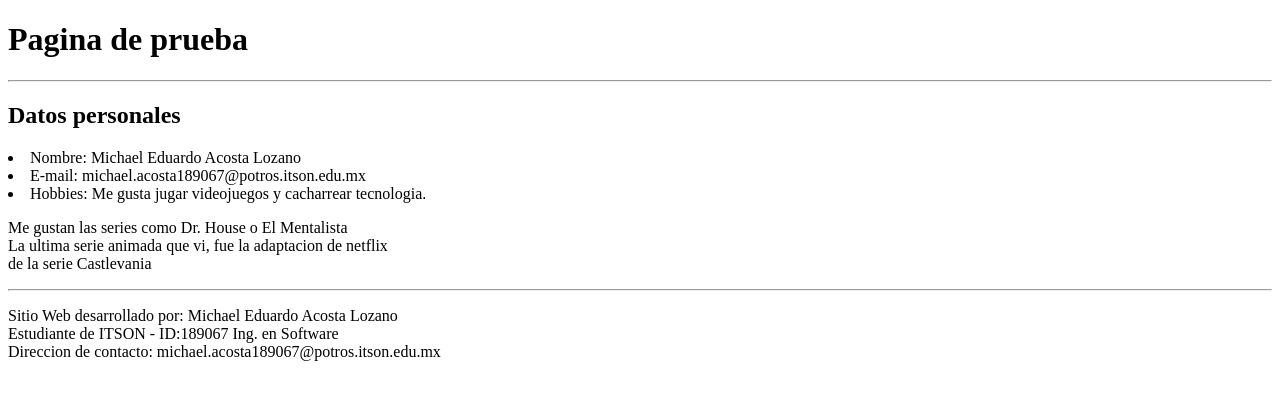
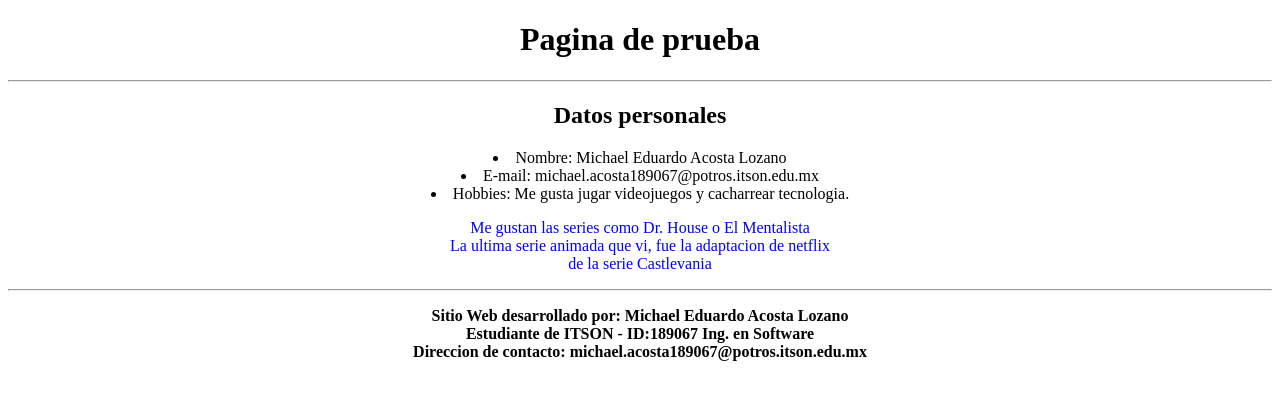
Before and after one commit to MichaelEAL/LandingMichaelAcosta, a plain HTML site: page index.html in a window 1280 px wide. Drawn offline with Linux system fonts and the light colour scheme.

Commit message:
Se agrega hoja de estilos

```diff
--- a/index.html
+++ b/index.html
@@ -4,6 +4,7 @@
     <head>
         <meta charset=utf-8">
         <title>P&aacute;gina Inicial</title>
+		<link rel="stylesheet" type="text/css" href="styles.css" />
     </head>
 
     <body>
--- /dev/null
+++ b/styles.css
@@ -0,0 +1,23 @@
+h1 {
+	text-align: center;
+	font-weight: bold;
+}
+
+h2 {
+	text-align: center;
+}
+
+li {
+	text-align: center;
+
+}
+
+p {
+	text-align: center;
+	color: blue;
+}
+
+footer p {
+	font-weight: bold;
+	color: black;
+}
```
